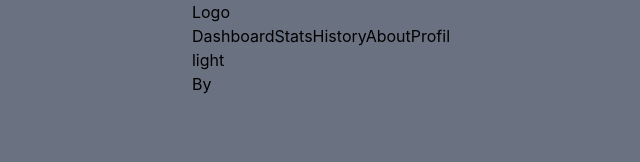
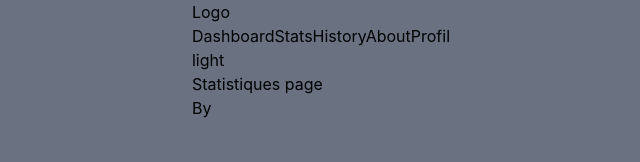
Before and after one commit to Sam-hub-blip/Money_Tracking_App_React, a React (Vite) app: page /stats in a window 1280 px wide. Shown: the top 162 px of the page, without its empty margins (319-959 px from the left). Built offline with nearby package versions, Linux system fonts and the light colour scheme; no server answers.

Commit message:
statistiques page start

```diff
--- a/src/pages/Stats/Stats.jsx
+++ b/src/pages/Stats/Stats.jsx
@@ -2,7 +2,9 @@ function Stats() {
 
 
     return (
-        <div></div>
+        <div>
+	Statistiques page
+	</div>
     );
 }
 export default Stats;
```
